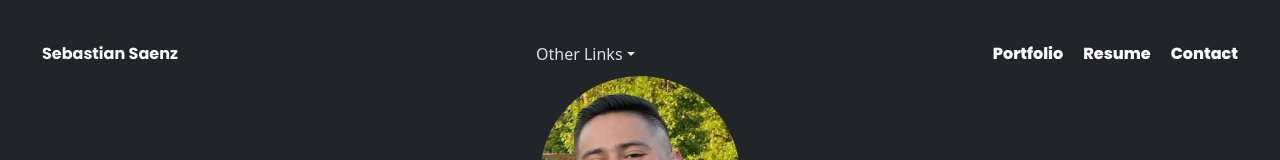
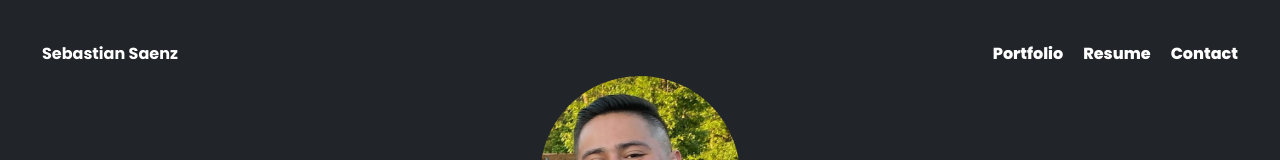
Before and after one commit to thasebby/reactPortfolio, a React (Vite) app: page / in a window 1280 px wide. Shown: the top 160 px of the page. Built offline with nearby package versions, Linux system fonts and the light colour scheme.

Commit message:
removed the dropdown menu, will incorporate later

```diff
--- a/src/components/NavTabs.jsx
+++ b/src/components/NavTabs.jsx
@@ -27,9 +27,9 @@ function NavTabs() {
         </li>
       </ul>
 
-      <div className='dropdown-toggle' onClick={handleDropdownToggle}>
+      {/* <div className='dropdown-toggle' onClick={handleDropdownToggle}>
         Other Links
-      </div>
+      </div> */}
 
       <ul className={`nav other-links poppins-extrabold ${showDropdown ? 'show' : ''}`}>
         <li className="nav-item">
```
